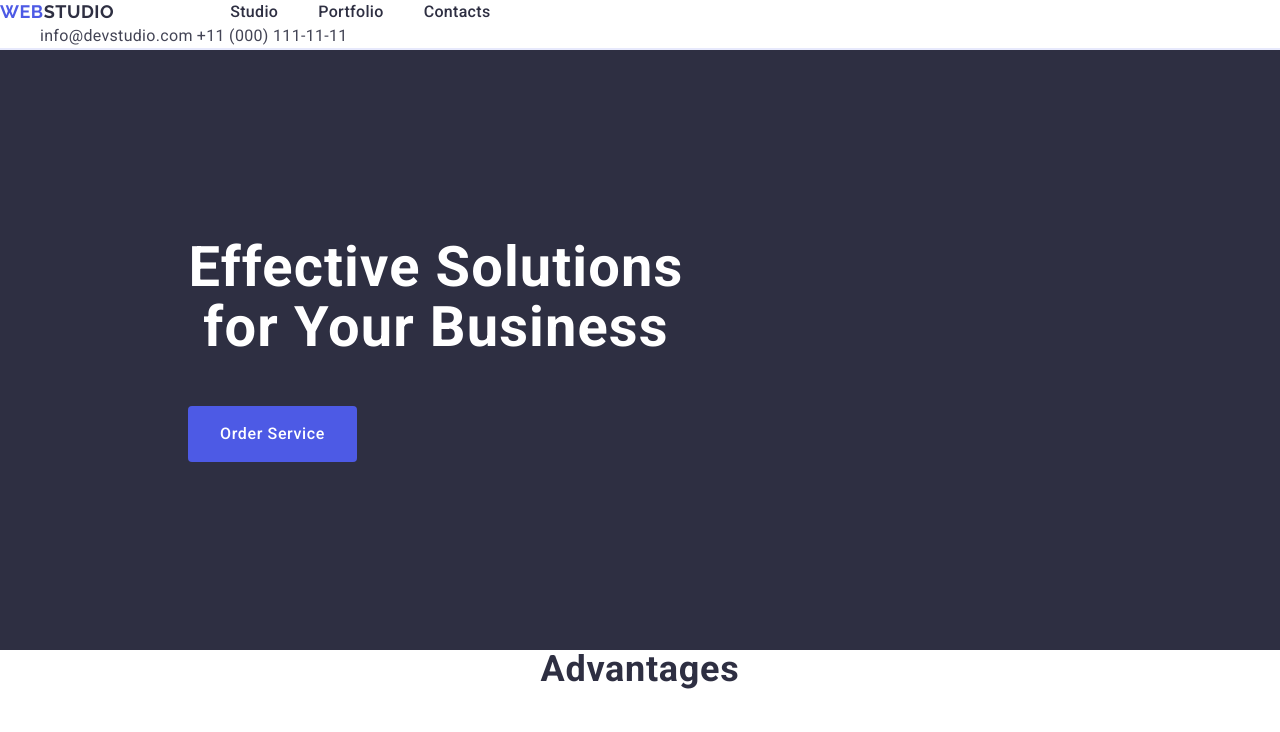
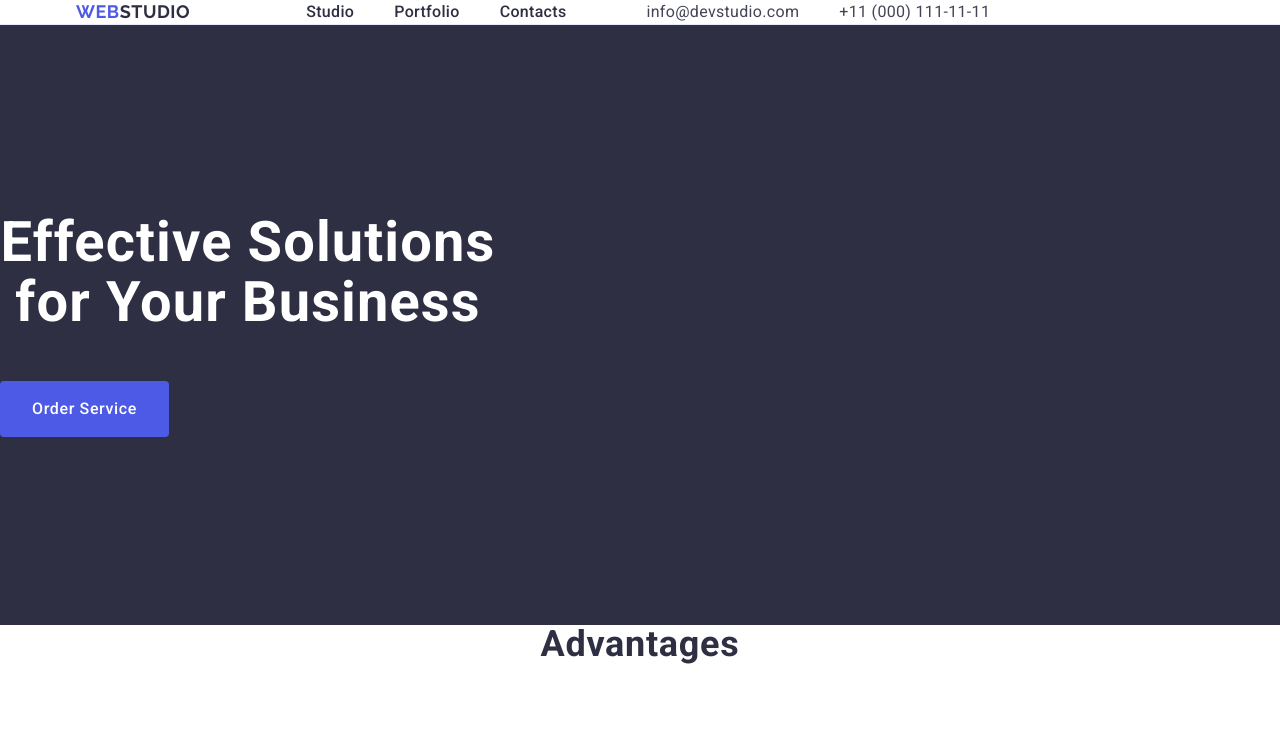
Before and after one commit to Yevhenii-Shep/goit-markup-hw-03, a plain HTML site: page index.html in a window 1280 px wide. Shown: the top 732 px of the page. Drawn offline with nearby package versions, Linux system fonts and the light colour scheme.

Commit message:
header-change3

```diff
--- a/css/styles.css
+++ b/css/styles.css
@@ -33,11 +33,11 @@ img{
   justify-content: space-between;
   border-bottom: 1px solid #e7e9fc;
 }
-.header-conteiner{
+.header-container{
   display: flex;
   width: 1158px;
   margin: 0 auto;
-  padding: 0 15px 0 15px;
+  padding: 0 15px;
 }
 .site-nav{
   display: flex;
@@ -83,10 +83,13 @@ img{
 .site-address {
   display: flex;
   gap: 40px;
-  border-bottom:1px solid #e7e9fc;
   font-style: normal;
 }
 
+.contact-list{
+  display: flex;
+  gap:40px;
+}
 .contact-mail, .contact-phone {
   font-size: 16px;
   color: #434455;
@@ -101,14 +104,11 @@ img{
 }
 
 .hero-section {
-  padding: 188px ;
+  padding: 188px 0 ;
   background-color: #2e2f42;
   text-align: center;
 }
 
-.container{
-
-}
 .hero-title {
   color: #ffffff;
   font-size: 56px;
--- a/index.html
+++ b/index.html
@@ -20,7 +20,7 @@
   </head>
   <body class="page">
     <header class="site-header">
-      <div class="header-container">
+      <div class="header-container container">
       <nav class="site-nav">
         <a href="./index.html" class="logo"
           >Web<span class="logo-accent">Studio</span></a
@@ -33,12 +33,9 @@
       </nav>
       <address class="site-address">
         <ul class="contact-list">
-          <li>
-            <a href="mailto:info@devstudio.com" class="contact-mail"
-              >info@devstudio.com</a>
-            <a href="tel:+110001111111" class="contact-phone"
-              >+11 (000) 111-11-11</a>
-          </li>
+          <li><a href="mailto:info@devstudio.com" class="contact-mail">info@devstudio.com</a></li>
+          <li><a href="tel:+110001111111" class="contact-phone">+11 (000) 111-11-11</a></li>
+
         </ul>
       </address>
       </div>
```
